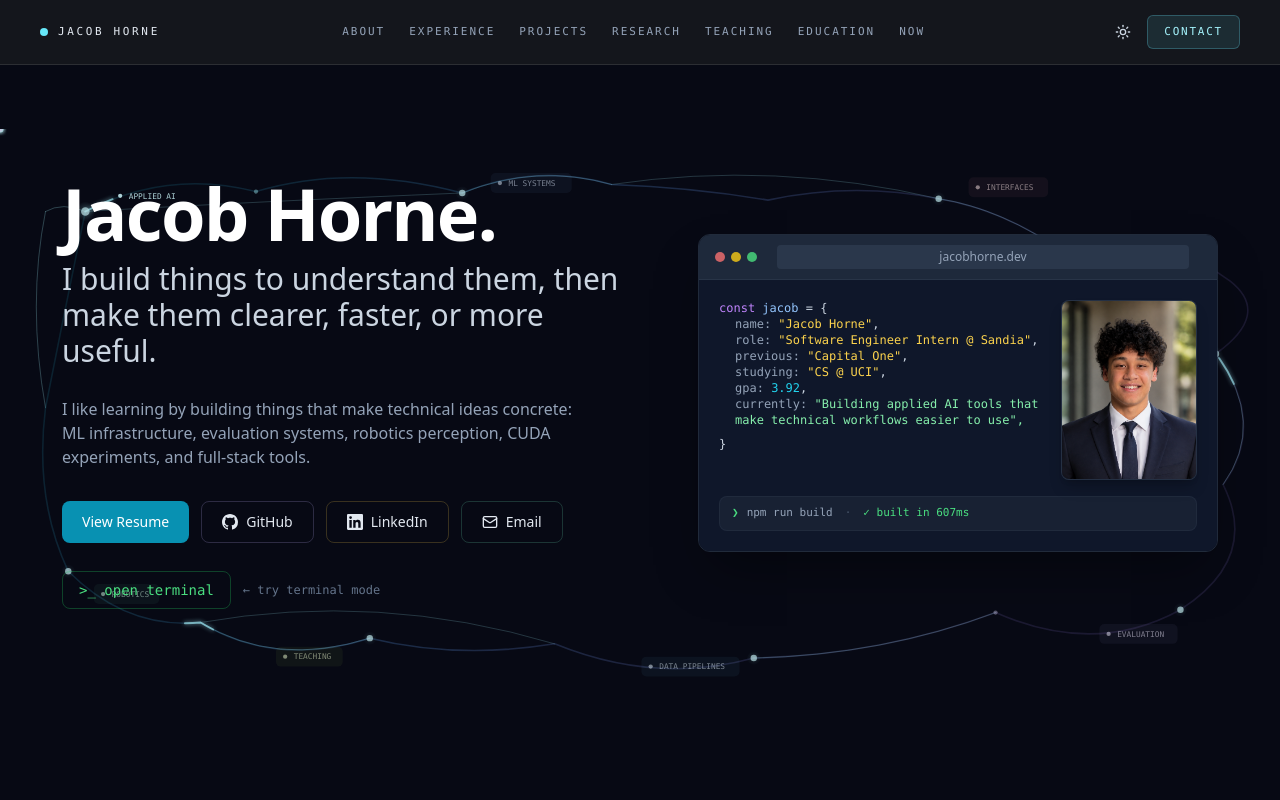
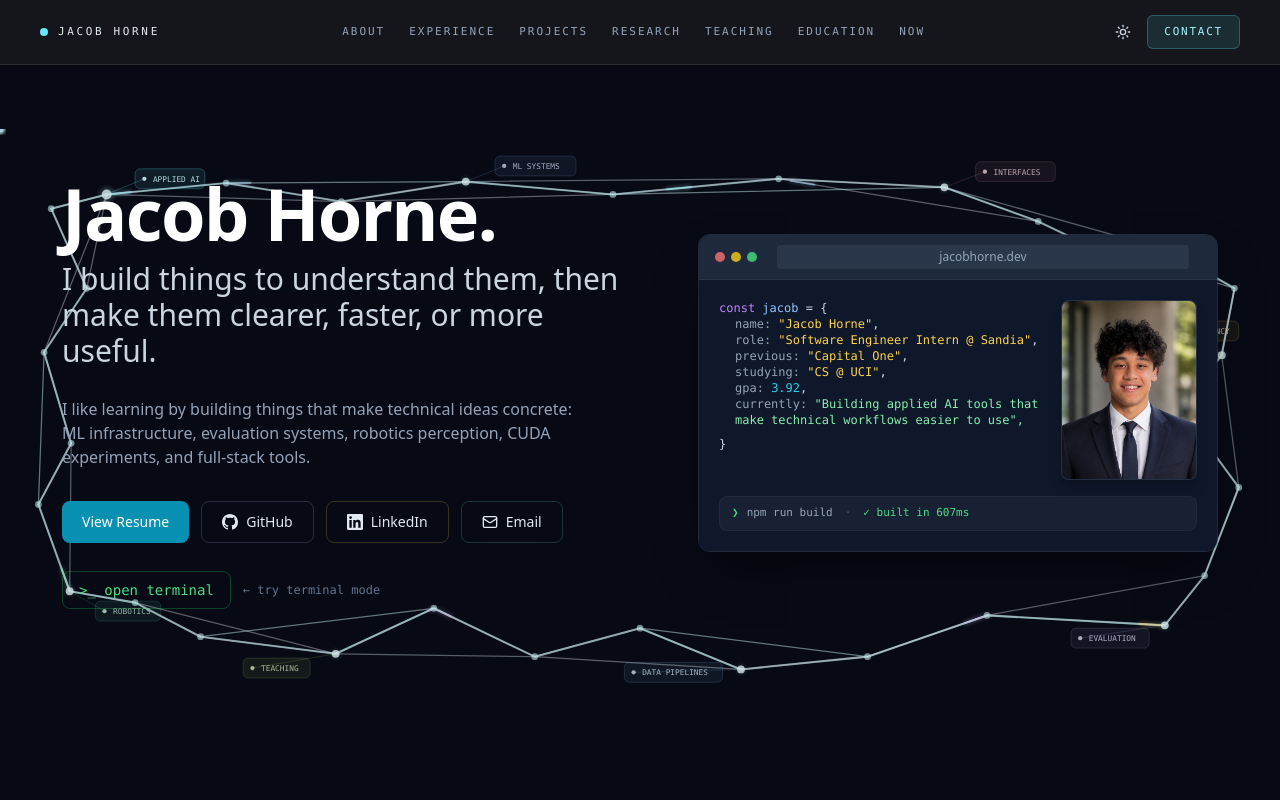
Before and after one commit to jacobhorne-jth/jacobhorne-jth.github.io, a React (Vite) app: page / in a window 1280 px wide. Shown: the top 800 px of the page. Built offline with nearby package versions, Linux system fonts and the light colour scheme.

Commit message:
Refine connected neural hero mesh

```diff
--- a/src/App.tsx
+++ b/src/App.tsx
@@ -1259,99 +1259,189 @@ const CURRENTLY_ITEMS = [
 ];
 
 const HERO_TOPIC_NODES = [
-  { id: "applied", label: "Applied AI", x: 120, y: 116, labelX: 156, labelY: 94, width: 98, stroke: "stroke-cyan-300/42", fill: "fill-cyan-300/12", text: "fill-cyan-100" },
-  { id: "ml", label: "ML Systems", x: 650, y: 90, labelX: 690, labelY: 76, width: 114, stroke: "stroke-blue-300/34", fill: "fill-blue-300/10", text: "fill-blue-100" },
-  { id: "interfaces", label: "Interfaces", x: 1320, y: 98, labelX: 1362, labelY: 82, width: 112, stroke: "stroke-rose-300/34", fill: "fill-rose-300/10", text: "fill-rose-100" },
-  { id: "latency", label: "Latency", x: 1710, y: 316, labelX: 1608, labelY: 282, width: 84, stroke: "stroke-amber-300/34", fill: "fill-amber-300/10", text: "fill-amber-100" },
-  { id: "evaluation", label: "Evaluation", x: 1660, y: 676, labelX: 1546, labelY: 710, width: 110, stroke: "stroke-violet-300/34", fill: "fill-violet-300/10", text: "fill-violet-100" },
-  { id: "data", label: "Data Pipelines", x: 1060, y: 744, labelX: 902, labelY: 756, width: 138, stroke: "stroke-sky-300/34", fill: "fill-sky-300/10", text: "fill-sky-100" },
-  { id: "teaching", label: "Teaching", x: 520, y: 716, labelX: 388, labelY: 742, width: 94, stroke: "stroke-lime-300/32", fill: "fill-lime-300/10", text: "fill-lime-100" },
-  { id: "robotics", label: "Robotics", x: 96, y: 622, labelX: 132, labelY: 654, width: 92, stroke: "stroke-emerald-300/34", fill: "fill-emerald-300/10", text: "fill-emerald-100" },
+  { id: "applied", label: "Applied AI", x: 150, y: 92, labelX: 190, labelY: 70, width: 98, stroke: "stroke-cyan-300/40", fill: "fill-cyan-300/10", text: "fill-cyan-100" },
+  { id: "ml", label: "ML Systems", x: 655, y: 74, labelX: 696, labelY: 52, width: 114, stroke: "stroke-blue-300/30", fill: "fill-blue-300/10", text: "fill-blue-100" },
+  { id: "interfaces", label: "Interfaces", x: 1328, y: 82, labelX: 1372, labelY: 60, width: 112, stroke: "stroke-rose-300/30", fill: "fill-rose-300/10", text: "fill-rose-100" },
+  { id: "latency", label: "Latency", x: 1718, y: 318, labelX: 1658, labelY: 284, width: 84, stroke: "stroke-amber-300/30", fill: "fill-amber-300/10", text: "fill-amber-100" },
+  { id: "evaluation", label: "Evaluation", x: 1638, y: 698, labelX: 1506, labelY: 716, width: 110, stroke: "stroke-violet-300/30", fill: "fill-violet-300/10", text: "fill-violet-100" },
+  { id: "data", label: "Data Pipelines", x: 1042, y: 760, labelX: 878, labelY: 764, width: 138, stroke: "stroke-sky-300/30", fill: "fill-sky-300/10", text: "fill-sky-100" },
+  { id: "teaching", label: "Teaching", x: 472, y: 738, labelX: 342, labelY: 758, width: 94, stroke: "stroke-lime-300/30", fill: "fill-lime-300/10", text: "fill-lime-100" },
+  { id: "robotics", label: "Robotics", x: 98, y: 650, labelX: 134, labelY: 678, width: 92, stroke: "stroke-emerald-300/30", fill: "fill-emerald-300/10", text: "fill-emerald-100" },
 ];
 
 const HERO_GRAPH_NODES = [
   ...HERO_TOPIC_NODES,
-  { id: "leftTop", x: 64, y: 116, fill: "fill-cyan-200/38" },
-  { id: "learn", x: 360, y: 88, fill: "fill-cyan-200/45" },
-  { id: "systems", x: 860, y: 78, fill: "fill-blue-200/34" },
-  { id: "model", x: 1080, y: 100, fill: "fill-blue-200/34" },
-  { id: "ship", x: 1500, y: 176, fill: "fill-rose-200/40" },
-  { id: "rightHigh", x: 1730, y: 214, fill: "fill-amber-200/36" },
-  { id: "rightMid", x: 1720, y: 500, fill: "fill-amber-200/36" },
-  { id: "feedback", x: 1400, y: 680, fill: "fill-violet-200/40" },
-  { id: "pipeline", x: 780, y: 724, fill: "fill-sky-200/34" },
-  { id: "mentor", x: 282, y: 694, fill: "fill-lime-200/36" },
-  { id: "sense", x: 64, y: 392, fill: "fill-emerald-200/36" },
+  { id: "leftTop", x: 72, y: 112, fill: "fill-cyan-200/40" },
+  { id: "leftUpper", x: 122, y: 224, fill: "fill-cyan-200/30" },
+  { id: "learn", x: 318, y: 76, fill: "fill-cyan-200/45" },
+  { id: "topCluster", x: 480, y: 102, fill: "fill-cyan-200/30" },
+  { id: "systems", x: 862, y: 92, fill: "fill-blue-200/30" },
+  { id: "model", x: 1095, y: 70, fill: "fill-blue-200/30" },
+  { id: "interfaceBridge", x: 1460, y: 130, fill: "fill-rose-200/30" },
+  { id: "ship", x: 1510, y: 154, fill: "fill-rose-200/40" },
+  { id: "rightBridge", x: 1640, y: 170, fill: "fill-amber-200/30" },
+  { id: "rightHigh", x: 1736, y: 224, fill: "fill-amber-200/40" },
+  { id: "rightSense", x: 1660, y: 392, fill: "fill-amber-200/30" },
+  { id: "rightMid", x: 1742, y: 504, fill: "fill-amber-200/40" },
+  { id: "rightLow", x: 1694, y: 628, fill: "fill-violet-200/30" },
+  { id: "feedback", x: 1388, y: 684, fill: "fill-violet-200/40" },
+  { id: "bottomBridge", x: 1220, y: 742, fill: "fill-sky-200/30" },
+  { id: "bottomModel", x: 900, y: 702, fill: "fill-sky-200/30" },
+  { id: "pipeline", x: 752, y: 742, fill: "fill-sky-200/30" },
+  { id: "bottomTeach", x: 610, y: 674, fill: "fill-lime-200/30" },
+  { id: "mentor", x: 282, y: 714, fill: "fill-lime-200/40" },
+  { id: "robotBridge", x: 190, y: 666, fill: "fill-emerald-200/30" },
+  { id: "leftLow", x: 54, y: 528, fill: "fill-emerald-200/30" },
+  { id: "leftMid", x: 100, y: 442, fill: "fill-emerald-200/30" },
+  { id: "sense", x: 62, y: 314, fill: "fill-emerald-200/40" },
 ];
 
-const HERO_GRAPH_EDGES = [
-  { from: "leftTop", to: "applied", curve: [88, 102] },
-  { from: "applied", to: "learn", curve: [236, 56] },
-  { from: "learn", to: "ml", curve: [492, 48] },
-  { from: "ml", to: "systems", curve: [754, 48] },
-  { from: "systems", to: "model", curve: [974, 82] },
-  { from: "model", to: "interfaces", curve: [1200, 74] },
-  { from: "interfaces", to: "ship", curve: [1410, 112] },
-  { from: "ship", to: "rightHigh", curve: [1640, 146] },
-  { from: "rightHigh", to: "latency", curve: [1788, 260] },
-  { from: "latency", to: "rightMid", curve: [1782, 414] },
-  { from: "rightMid", to: "evaluation", curve: [1772, 604] },
-  { from: "evaluation", to: "feedback", curve: [1540, 742] },
-  { from: "feedback", to: "data", curve: [1240, 740] },
-  { from: "data", to: "pipeline", curve: [922, 782] },
-  { from: "pipeline", to: "teaching", curve: [644, 746] },
-  { from: "teaching", to: "mentor", curve: [388, 758] },
-  { from: "mentor", to: "robotics", curve: [178, 704] },
-  { from: "robotics", to: "sense", curve: [48, 520] },
-  { from: "sense", to: "leftTop", curve: [38, 246] },
-  { from: "sense", to: "applied", curve: [92, 250] },
-  { from: "leftTop", to: "learn", curve: [188, 34] },
-  { from: "applied", to: "ml", curve: [360, 102] },
-  { from: "learn", to: "systems", curve: [608, 126] },
-  { from: "ml", to: "model", curve: [868, 118] },
-  { from: "systems", to: "interfaces", curve: [1090, 44] },
-  { from: "systems", to: "ship", curve: [1190, 86] },
-  { from: "interfaces", to: "rightHigh", curve: [1550, 78] },
-  { from: "ship", to: "latency", curve: [1618, 206] },
-  { from: "latency", to: "evaluation", curve: [1778, 500] },
-  { from: "feedback", to: "pipeline", curve: [1102, 682] },
-  { from: "pipeline", to: "mentor", curve: [532, 650] },
-  { from: "data", to: "teaching", curve: [768, 698] },
-  { from: "robotics", to: "teaching", curve: [270, 650] },
+type HeroGraphEdge = { from: string; to: string; curve?: [number, number] };
+
+const HERO_GRAPH_EDGES: HeroGraphEdge[] = [
+  { from: "leftTop", to: "applied" },
+  { from: "leftTop", to: "leftUpper" },
+  { from: "leftUpper", to: "sense" },
+  { from: "sense", to: "leftMid" },
+  { from: "leftMid", to: "leftLow" },
+  { from: "leftLow", to: "robotics" },
+  { from: "robotics", to: "robotBridge" },
+  { from: "robotBridge", to: "mentor" },
+  { from: "mentor", to: "teaching" },
+  { from: "teaching", to: "bottomTeach" },
+  { from: "bottomTeach", to: "pipeline" },
+  { from: "pipeline", to: "bottomModel" },
+  { from: "bottomModel", to: "data" },
+  { from: "data", to: "bottomBridge" },
+  { from: "bottomBridge", to: "feedback" },
+  { from: "feedback", to: "evaluation" },
+  { from: "evaluation", to: "rightLow" },
+  { from: "rightLow", to: "rightMid" },
+  { from: "rightMid", to: "rightSense" },
+  { from: "rightSense", to: "latency" },
+  { from: "latency", to: "rightHigh" },
+  { from: "rightHigh", to: "rightBridge" },
+  { from: "rightBridge", to: "ship" },
+  { from: "ship", to: "interfaceBridge" },
+  { from: "interfaceBridge", to: "interfaces" },
+  { from: "interfaces", to: "model" },
+  { from: "model", to: "systems" },
+  { from: "systems", to: "ml" },
+  { from: "ml", to: "topCluster" },
+  { from: "topCluster", to: "learn" },
+  { from: "learn", to: "applied" },
+  { from: "applied", to: "leftUpper" },
+  { from: "applied", to: "topCluster" },
+  { from: "learn", to: "ml" },
+  { from: "topCluster", to: "systems" },
+  { from: "ml", to: "model" },
+  { from: "systems", to: "interfaces" },
+  { from: "model", to: "interfaceBridge" },
+  { from: "interfaces", to: "rightBridge" },
+  { from: "ship", to: "rightHigh" },
+  { from: "rightHigh", to: "latency" },
+  { from: "latency", to: "rightMid" },
+  { from: "rightMid", to: "rightLow" },
+  { from: "rightLow", to: "feedback" },
+  { from: "feedback", to: "bottomBridge" },
+  { from: "bottomBridge", to: "bottomModel" },
+  { from: "data", to: "pipeline" },
+  { from: "pipeline", to: "teaching" },
+  { from: "bottomTeach", to: "mentor" },
+  { from: "robotBridge", to: "teaching" },
+  { from: "robotics", to: "leftMid" },
+  { from: "leftLow", to: "sense" },
+  { from: "sense", to: "applied" },
 ];
+
+const HERO_SIGNAL_PATHS = [
+  {
+    id: "top",
+    d: "M 150 92 L 318 76 L 480 102 L 655 74 L 862 92 L 1095 70 L 1328 82 L 1460 130 L 1510 154",
+    className: "stroke-cyan-200/70",
+    dotClassName: "fill-cyan-200/90",
+    dur: "6.2s",
+    begin: "0s",
+  },
+  {
+    id: "right",
+    d: "M 1510 154 L 1640 170 L 1736 224 L 1718 318 L 1660 392 L 1742 504 L 1694 628 L 1638 698 L 1388 684",
+    className: "stroke-amber-200/60",
+    dotClassName: "fill-amber-200/80",
+    dur: "6.8s",
+    begin: "-2.1s",
+  },
+  {
+    id: "bottom",
+    d: "M 1388 684 L 1220 742 L 1042 760 L 900 702 L 752 742 L 610 674 L 472 738 L 282 714 L 190 666 L 98 650",
+    className: "stroke-violet-200/60",
+    dotClassName: "fill-violet-200/80",
+    dur: "7.1s",
+    begin: "-4.3s",
+  },
+  {
+    id: "left",
+    d: "M 98 650 L 54 528 L 100 442 L 62 314 L 122 224 L 72 112 L 150 92",
+    className: "stroke-emerald-200/60",
+    dotClassName: "fill-emerald-200/80",
+    dur: "5.9s",
+    begin: "-1.4s",
+  },
+  {
+    id: "bridge",
+    d: "M 318 76 L 655 74 L 1095 70 L 1460 130 L 1736 224",
+    className: "stroke-sky-200/60",
+    dotClassName: "fill-sky-200/80",
+    dur: "7.8s",
+    begin: "-5.2s",
+  },
+];
+
+const HERO_BACKBONE_PATH = `
+  M 72 112
+  L 150 92
+  L 318 76
+  L 480 102
+  L 655 74
+  L 862 92
+  L 1095 70
+  L 1328 82
+  L 1460 130
+  L 1510 154
+  L 1640 170
+  L 1736 224
+  L 1718 318
+  L 1660 392
+  L 1742 504
+  L 1694 628
+  L 1638 698
+  L 1388 684
+  L 1220 742
+  L 1042 760
+  L 900 702
+  L 752 742
+  L 610 674
+  L 472 738
+  L 282 714
+  L 190 666
+  L 98 650
+  L 54 528
+  L 100 442
+  L 62 314
+  L 122 224
+  L 72 112
+`;
 
 function HeroTopicGraph({ activeIndex }: { activeIndex: number }) {
   const activeTopic = activeIndex % HERO_TOPIC_NODES.length;
   const nodeById = new Map(HERO_GRAPH_NODES.map((node) => [node.id, node]));
-  const link = (fromId: string, toId: string, curve?: number[]) => {
+  const link = (fromId: string, toId: string, curve?: [number, number]) => {
     const start = nodeById.get(fromId);
     const end = nodeById.get(toId);
     if (!start || !end) return "";
     if (curve) return `M ${start.x} ${start.y} Q ${curve[0]} ${curve[1]} ${end.x} ${end.y}`;
     return `M ${start.x} ${start.y} L ${end.x} ${end.y}`;
   };
-  const signalPath = `
-    M 120 116
-    Q 236 56 360 88
-    Q 492 48 650 90
-    Q 754 48 860 78
-    Q 974 82 1080 100
-    Q 1200 74 1320 98
-    Q 1410 112 1500 176
-    Q 1640 146 1730 214
-    Q 1788 260 1710 316
-    Q 1782 414 1720 500
-    Q 1772 604 1660 676
-    Q 1540 742 1400 680
-    Q 1240 740 1060 744
-    Q 922 782 780 724
-    Q 644 746 520 716
-    Q 388 758 282 694
-    Q 178 704 96 622
-    Q 48 520 64 392
-    Q 92 250 120 116
-  `;
-
   return (
     <div className="pointer-events-none absolute inset-x-0 top-16 bottom-0 hidden overflow-hidden opacity-90 md:block" aria-hidden="true">
       <svg
@@ -1378,50 +1468,57 @@ function HeroTopicGraph({ activeIndex }: { activeIndex: number }) {
             </feMerge>
           </filter>
         </defs>
+        <g>
+          <path
+            d={HERO_BACKBONE_PATH}
+            className="stroke-cyan-100/60"
+            strokeWidth="2.1"
+            strokeLinecap="round"
+            strokeLinejoin="round"
+            vectorEffect="non-scaling-stroke"
+          />
           {HERO_GRAPH_EDGES.map(({ from, to, curve }, index) => (
             <path
               key={`${from}-${to}`}
               d={link(from, to, curve)}
-            className={index % 3 === 0 ? "stroke-cyan-200/30" : index % 3 === 1 ? "stroke-sky-200/24" : "stroke-violet-200/22"}
-            strokeWidth={index > 18 ? "1" : "1.3"}
+              className={index % 3 === 0 ? "stroke-cyan-100/50" : index % 3 === 1 ? "stroke-slate-100/40" : "stroke-sky-100/40"}
+              strokeWidth={index > 22 ? "1.25" : "1.6"}
               strokeLinecap="round"
               strokeLinejoin="round"
+              vectorEffect="non-scaling-stroke"
             />
           ))}
-        <path d={signalPath} stroke="url(#hero-signal-trail)" strokeWidth="2.2" strokeLinecap="round" strokeLinejoin="round" />
+          {HERO_SIGNAL_PATHS.map((path) => (
+            <g key={path.id}>
               <path
-          d={signalPath}
-          className="stroke-cyan-200/70"
-          strokeWidth="2.6"
+                d={path.d}
+                className={path.className}
+                strokeWidth="2.5"
                 strokeLinecap="round"
                 strokeLinejoin="round"
-          strokeDasharray="42 1750"
+                strokeDasharray="34 760"
                 filter="url(#hero-soft-glow)"
               >
-          <animate attributeName="stroke-dashoffset" from="0" to="-1792" dur="5.5s" repeatCount="indefinite" />
+                <animate attributeName="stroke-dashoffset" from="0" to="-794" dur={path.dur} begin={path.begin} repeatCount="indefinite" />
               </path>
-        <circle r="5" className="fill-cyan-200/90" filter="url(#hero-soft-glow)">
-          <animateMotion dur="15s" repeatCount="indefinite" path={signalPath} />
+              <circle r="4.5" className={path.dotClassName} filter="url(#hero-soft-glow)">
+                <animateMotion dur={path.dur} repeatCount="indefinite" begin={path.begin} path={path.d} />
               </circle>
-        <circle r="4" className="fill-emerald-200/75" filter="url(#hero-soft-glow)">
-          <animateMotion dur="18s" repeatCount="indefinite" begin="-6s" path={signalPath} />
-        </circle>
-        <circle r="4" className="fill-violet-200/70" filter="url(#hero-soft-glow)">
-          <animateMotion dur="21s" repeatCount="indefinite" begin="-12s" path={signalPath} />
-        </circle>
+            </g>
+          ))}
           {HERO_GRAPH_NODES.map((node) => {
             const isTopic = "label" in node;
             const isActive = node.id === HERO_TOPIC_NODES[activeTopic].id;
             return (
               <g key={node.id}>
                 {isTopic && (
-                <circle cx={node.x} cy={node.y} r={isActive ? 14 : 10} fill="url(#hero-node-glow)" opacity={isActive ? 0.28 : 0.14} />
+                  <circle cx={node.x} cy={node.y} r={isActive ? 15 : 11} fill="url(#hero-node-glow)" opacity={isActive ? 0.32 : 0.18} />
                 )}
                 <circle
                   cx={node.x}
                   cy={node.y}
-                r={isActive ? 6 : isTopic ? 4.5 : 3}
-                className={isTopic ? "fill-cyan-100/70" : node.fill}
+                  r={isActive ? 7 : isTopic ? 5.5 : 4.75}
+                  className={isTopic ? "fill-cyan-50/80" : "fill-cyan-100/60"}
                 />
               </g>
             );
@@ -1430,7 +1527,7 @@ function HeroTopicGraph({ activeIndex }: { activeIndex: number }) {
             <g
             key={topic.label}
             className="transition-opacity duration-500"
-            opacity={index === activeTopic ? 0.92 : 0.58}
+            opacity={index === activeTopic ? 0.96 : 0.8}
           >
               <path
                 d={`M ${topic.x} ${topic.y} L ${topic.labelX + 13} ${topic.labelY}`}
@@ -1457,6 +1554,7 @@ function HeroTopicGraph({ activeIndex }: { activeIndex: number }) {
               </text>
             </g>
           ))}
+        </g>
       </svg>
     </div>
   );
@@ -1511,7 +1609,7 @@ function LaptopVisual({ idx, visible }: { idx: number; visible: boolean }) {
                 <span className="text-slate-400">currently: </span>
                 <span
                   className="text-green-300 transition-opacity duration-300"
-                  style={{ opacity: visible ? 1 : 0 }}
+                  style={{ opacity: visible ? 1 : 0.55 }}
                 >"{CURRENTLY_ITEMS[idx]}",</span>
               </div>
               <div>{"}"}</div>
```
Lines whose indentation alone changed are shown as unchanged.
